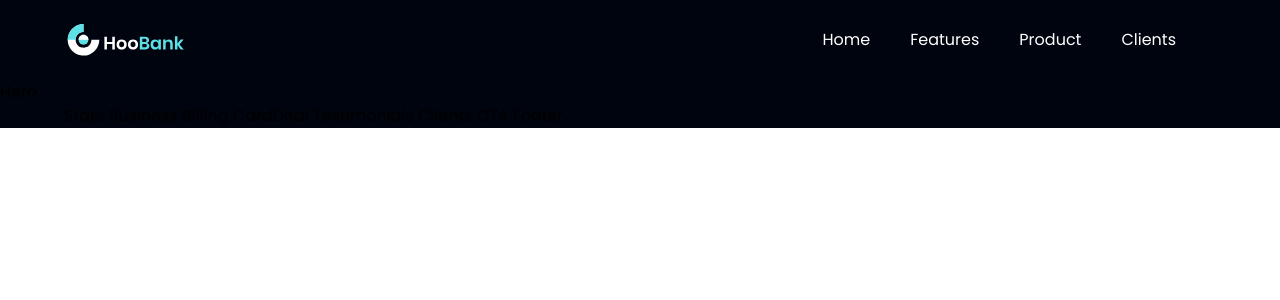
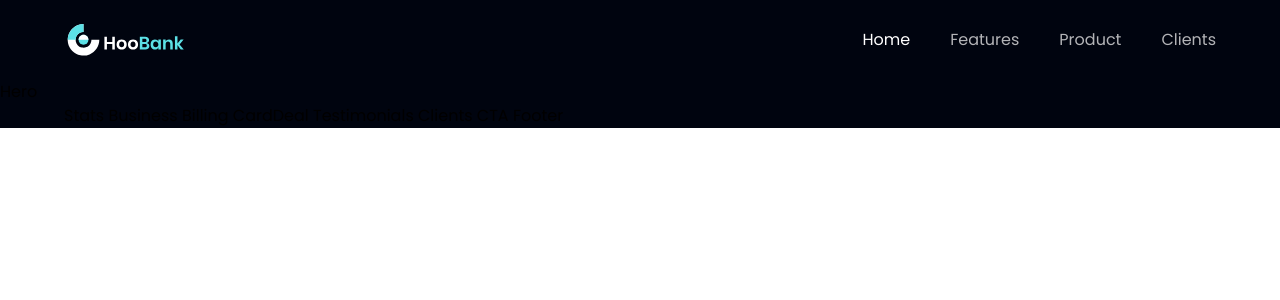
Before and after one commit to larryh12/hoobank-site, a Next.js app: page / in a window 1280 px wide. Shown: the top 300 px of the page. Built offline with nearby package versions, Linux system fonts and the light colour scheme.

Commit message:
add setActive hook to nav items

```diff
--- a/components/Navbar.js
+++ b/components/Navbar.js
@@ -1,4 +1,7 @@
+'use client';
+
 import React from 'react';
+import { useState } from 'react';
 
 import Image from 'next/image';
 import close from '@/public/close.svg';
@@ -25,6 +28,8 @@ const navLinks = [
 ];
 
 const Navbar = () => {
+  const [active, setActive] = useState('Home');
+
   return (
     <nav className="flex w-full items-center justify-between py-6">
       <Image src={logo} alt="hoobank" className="h-[32px] w-[124px]" />
@@ -33,7 +38,10 @@ const Navbar = () => {
         {navLinks.map((nav, index) => (
           <li
             key={nav.id}
-            className="mr-10 cursor-pointer font-sans text-[16px] font-normal text-white"
+            className={`cursor-pointer font-sans text-[16px] font-normal ${
+              active === nav.title ? 'text-white' : 'text-dimWhite'
+            } ${index === navLinks.length - 1 ? 'mr-0' : 'mr-10'}`}
+            onClick={() => setActive(nav.title)}
           >
             <a href={`#${nav.id}`}>{nav.title}</a>
           </li>
```
